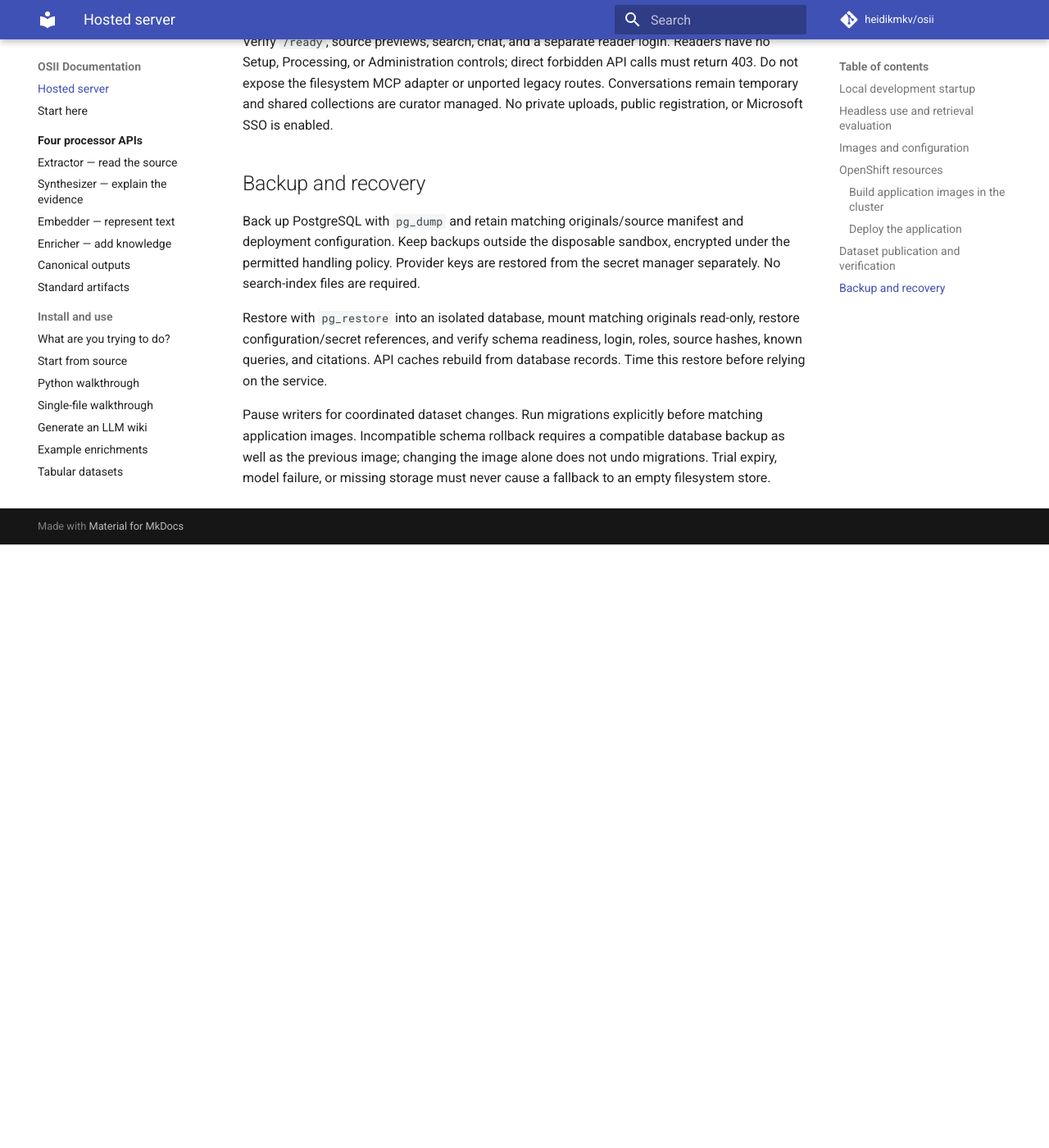
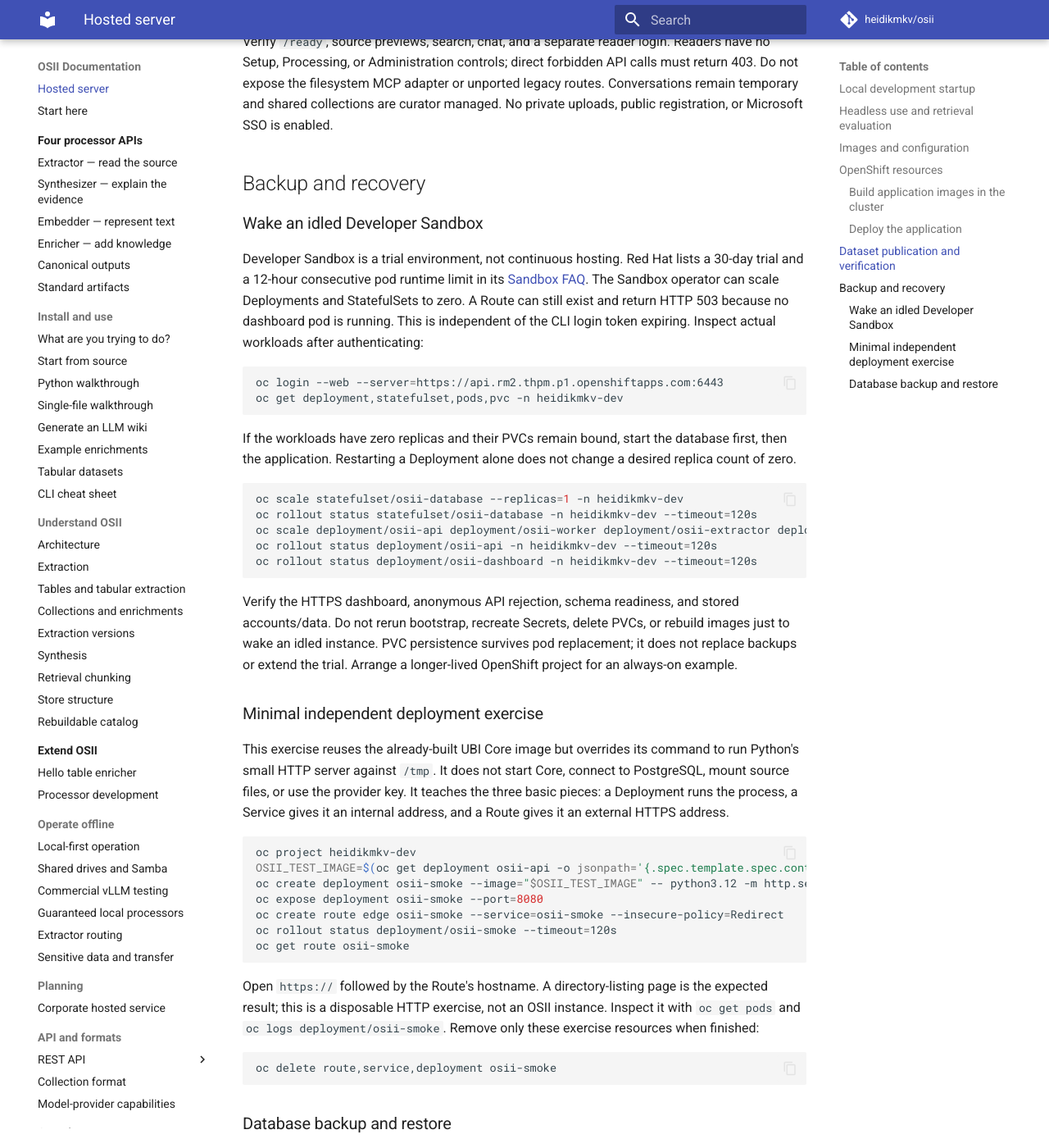
Before and after one commit to sandialabs/OSII, an MkDocs documentation site: the page built from docs/operations/runbook-server.md, in a window 1280 px wide and 1400 px high, scrolled down 4853 px. Shown: the whole window at 82% size. Built offline with MkDocs 1.6.1 and Material for MkDocs 9.7.7, drawn with Linux system fonts in a browser that asks for light colours; comment, search, counter and statistics services are not loaded; before the commit the page ends 5517 px from its top, so only the background shows below that.

Commit message:
Document Sandbox wake-up and minimal deployment exercise

````diff
--- a/docs/operations/runbook-server.md
+++ b/docs/operations/runbook-server.md
@@ -224,6 +224,67 @@
 
 ## Backup and recovery
 
+### Wake an idled Developer Sandbox
+
+Developer Sandbox is a trial environment, not continuous hosting. Red Hat lists
+a 30-day trial and a 12-hour consecutive pod runtime limit in its
+[Sandbox FAQ](https://developers.redhat.com/developer-sandbox/FAQ). The Sandbox
+operator can scale Deployments and StatefulSets to zero. A Route can still exist
+and return HTTP 503 because no dashboard pod is running. This is independent of
+the CLI login token expiring. Inspect actual workloads after authenticating:
+
+```bash
+oc login --web --server=https://api.rm2.thpm.p1.openshiftapps.com:6443
+oc get deployment,statefulset,pods,pvc -n heidikmkv-dev
+```
+
+If the workloads have zero replicas and their PVCs remain bound, start the
+database first, then the application. Restarting a Deployment alone does not
+change a desired replica count of zero.
+
+```bash
+oc scale statefulset/osii-database --replicas=1 -n heidikmkv-dev
+oc rollout status statefulset/osii-database -n heidikmkv-dev --timeout=120s
+oc scale deployment/osii-api deployment/osii-worker deployment/osii-extractor deployment/osii-dashboard --replicas=1 -n heidikmkv-dev
+oc rollout status deployment/osii-api -n heidikmkv-dev --timeout=120s
+oc rollout status deployment/osii-dashboard -n heidikmkv-dev --timeout=120s
+```
+
+Verify the HTTPS dashboard, anonymous API rejection, schema readiness, and
+stored accounts/data. Do not rerun bootstrap, recreate Secrets, delete PVCs,
+or rebuild images just to wake an idled instance. PVC persistence survives pod
+replacement; it does not replace backups or extend the trial. Arrange a
+longer-lived OpenShift project for an always-on example.
+
+### Minimal independent deployment exercise
+
+This exercise reuses the already-built UBI Core image but overrides its command
+to run Python's small HTTP server against `/tmp`. It does not start Core, connect
+to PostgreSQL, mount source files, or use the provider key. It teaches the three
+basic pieces: a Deployment runs the process, a Service gives it an internal
+address, and a Route gives it an external HTTPS address.
+
+```bash
+oc project heidikmkv-dev
+OSII_TEST_IMAGE=$(oc get deployment osii-api -o jsonpath='{.spec.template.spec.containers[0].image}')
+oc create deployment osii-smoke --image="$OSII_TEST_IMAGE" -- python3.12 -m http.server 8080 --directory /tmp
+oc expose deployment osii-smoke --port=8080
+oc create route edge osii-smoke --service=osii-smoke --insecure-policy=Redirect
+oc rollout status deployment/osii-smoke --timeout=120s
+oc get route osii-smoke
+```
+
+Open `https://` followed by the Route's hostname. A directory-listing page is
+the expected result; this is a disposable HTTP exercise, not an OSII instance.
+Inspect it with `oc get pods` and `oc logs deployment/osii-smoke`. Remove only
+these exercise resources when finished:
+
+```bash
+oc delete route,service,deployment osii-smoke
+```
+
+### Database backup and restore
+
 Back up PostgreSQL with `pg_dump` and retain matching originals/source manifest
 and deployment configuration. Keep backups outside the disposable sandbox,
 encrypted under the permitted handling policy. Provider keys are restored from
````
